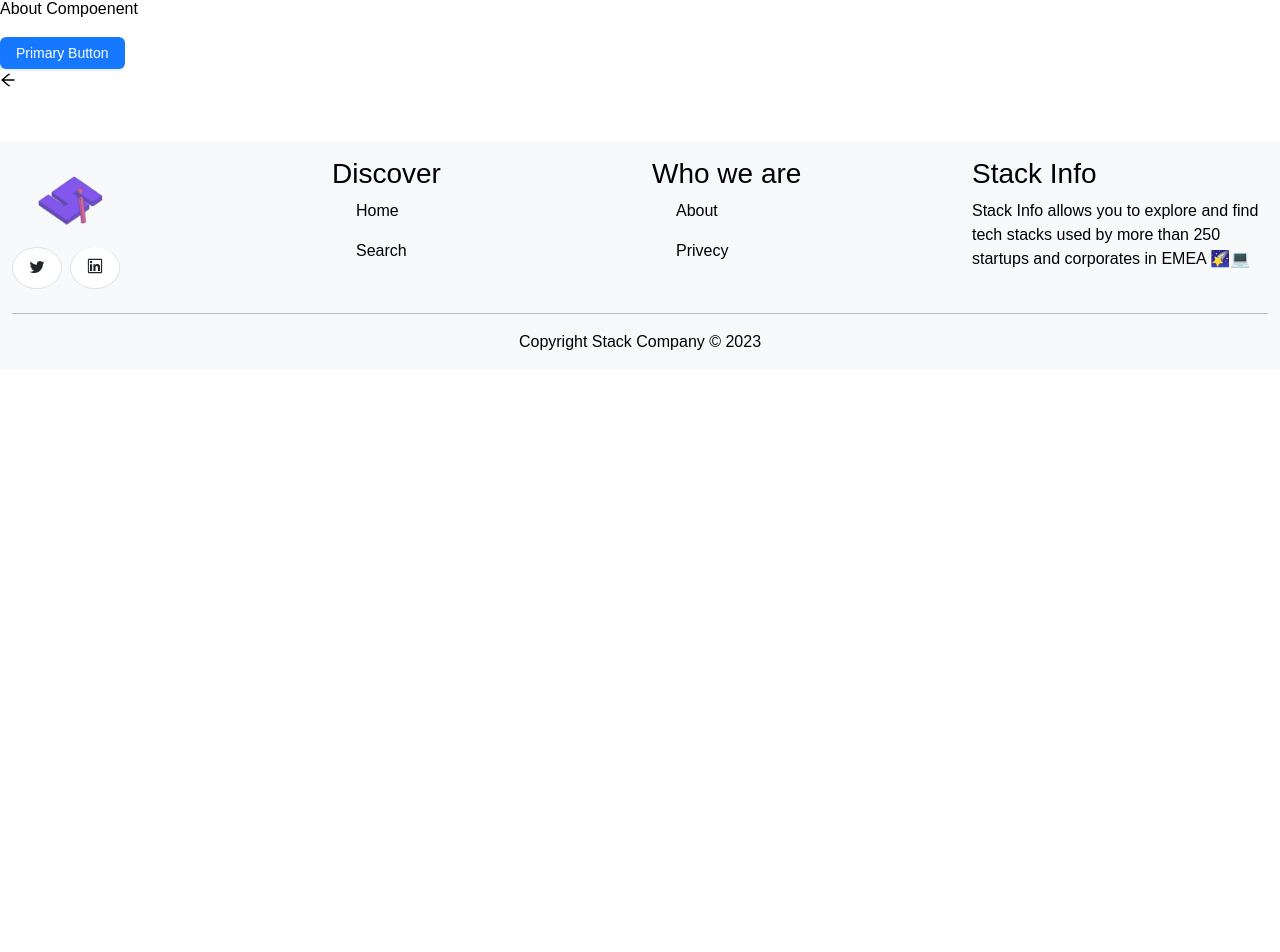
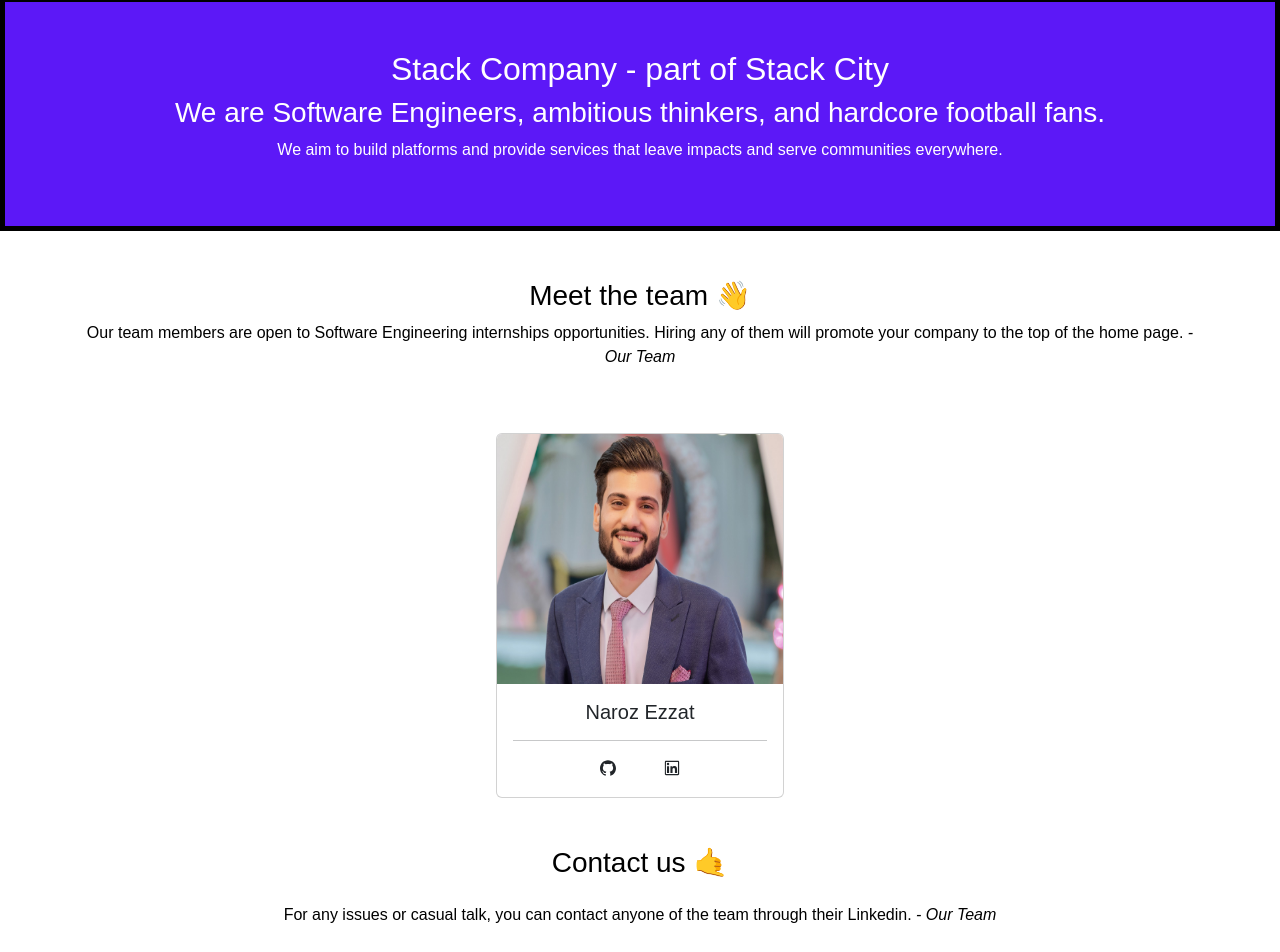
Before and after one commit to narozezzat/company-stack, a Next.js app: page /about in a window 1280 px wide. Shown: the part 132-1084 px from the top of the page. Before the commit the page ends 800 px from the top, so only its background shows below. Built offline with nearby package versions, Linux system fonts and the light colour scheme.

Commit message:
finish file about

```diff
--- /dev/null
+++ b/componenet/AboutMe.js
@@ -0,0 +1,62 @@
+import styles from "../styles/AboutMe.module.css"
+import Image from "next/image"
+import img from "../assets/images/photo Formal.jpg"
+import Link from "next/link";
+import { GithubOutlined, LinkedinOutlined } from "@ant-design/icons";
+
+export default function AboutMe() {
+  return (
+    <>
+        <div className="">
+          <div className={styles.aboutCountainer}>
+          <div className="row my-5">
+            <div className="col-sm-12 text-center text-white">
+              <h2>Stack Company - part of Stack City</h2>
+              <h3>We are Software Engineers, ambitious thinkers, and hardcore football fans.</h3>
+              <p>We aim to build platforms and provide services that leave impacts and serve communities everywhere.</p>
+            </div>
+          </div>
+          </div>
+        </div>
+
+        <div className="container">
+          <div className="row text-center mt-5">
+            <div className="col-sm-12">
+              <h3 class="stackinfo-about-title">Meet the team 👋</h3>
+              <p>Our team members are open to Software Engineering internships opportunities.
+              Hiring any of them will promote your company to the top of the home page.<cite> - Our Team</cite>
+              </p>
+            </div>
+          </div>
+        </div>
+
+        <div className="container text-center d-flex justify-content-center my-5">
+          <div className="card " style={{width: "18rem"}}>
+            <Image className="card-img-top" src={img} style={{height: "250px"}} alt="Card image cap" />
+            <div className="card-body">
+              <h5 className="card-title">Naroz Ezzat</h5>
+              <hr />
+              <Link href="https://github.com/" target="_blank" className="mx-4">
+                <GithubOutlined />
+              </Link>
+
+              <Link href="https://www.linkedin.com/feed/" target="_blank" className="mx-4">
+                <LinkedinOutlined />
+              </Link>
+            </div>
+          </div>
+        </div>
+
+        <div className="container">
+          <div className="row text-center">
+            <div className="col-sm-12">
+              <h3>Contact us 🤙</h3>
+              <p className="mt-4 mb-5">For any issues or casual talk,
+              you can contact anyone of the team through their Linkedin.<cite> - Our Team</cite>
+              </p>
+            </div>
+          </div>
+        </div>
+    </>
+  );
+}
--- a/componenet/Footer.js
+++ b/componenet/Footer.js
@@ -6,11 +6,10 @@ import { LinkedinOutlined, TwitterOutlined }  from '@ant-design/icons';
 
 function Footer() {
   return (
-    <>
-      <div className="footer mt-5 container-fluid bg-light mt-5">
-        <div className="justify-content-center pt-3 row">
+    <div className="container-fluid bg-light mt-5">
+      <div className="row justify-content-center pt-3">
 
-          <div className="col-md-3 col-sm-12">
+        <div className="col-md-3 col-sm-12 ">
           <Link href="#">
             <Image className="mx-3" title="Groove Street, Home" alt="Logo" src={logo}  style={{height: "90px", width: "90px"}}/>
           </Link>
@@ -43,29 +42,26 @@ function Footer() {
           <h3>Who we are</h3>
           <div className="mx-4">
             <Link href="/" className="d-block mb-3">About</Link>
-              <Link href="#" className="d-block mb-3">Privecy</Link>
+            <Link href="#" className="d-block mb-3">Privacy</Link>
           </div>
         </div>
 
         <div className="col-md-3 col-sm-12">
           <h3>Stack Info</h3>
           <div>
-              <p>Stack Info allows you to explore and find tech
-                 stacks used by more than 250 startups and corporates in EMEA 🌠💻
+            <p>Stack Info allows you to explore and find tech stacks used by more than 250 startups and corporates in EMEA 🌠💻
             </p>
           </div>
         </div>
 
-
       </div>
       <hr />
-        <div className="justify-content-center row">
-          <div className="text-center col-sm-12">
+      <div className="row justify-content-center">
+        <div className="col-sm-12 text-center">
           <p>Copyright Stack Company © 2023</p>
         </div>
       </div>
     </div>
-    </>
   )
 }
 
--- a/pages/about.js
+++ b/pages/about.js
@@ -1,6 +1,5 @@
-import { Button} from 'antd';
 import Head from "next/head";
-import { ArrowLeftOutlined }  from '@ant-design/icons';
+import AboutMe from './../componenet/AboutMe';
 
 
 
@@ -11,10 +10,7 @@ export default function About() {
         <Head>
           <title>About Me</title>
         </Head>
-        <p>About Compoenent</p>
-        <Button type="primary">Primary Button</Button><br/>
-        <ArrowLeftOutlined />
-
+        <AboutMe />
       </>
     )
   }
--- /dev/null
+++ b/styles/AboutMe.module.css
@@ -0,0 +1,4 @@
+.aboutCountainer{
+    background-color: #5c18f7;
+    border: solid 5px black;
+}
```
Also changed, not shown: assets/images/photo Formal.jpg (added), styles/Footer.module.css (renamed from styles/Footer.css). Lines whose indentation alone changed are shown as unchanged.
